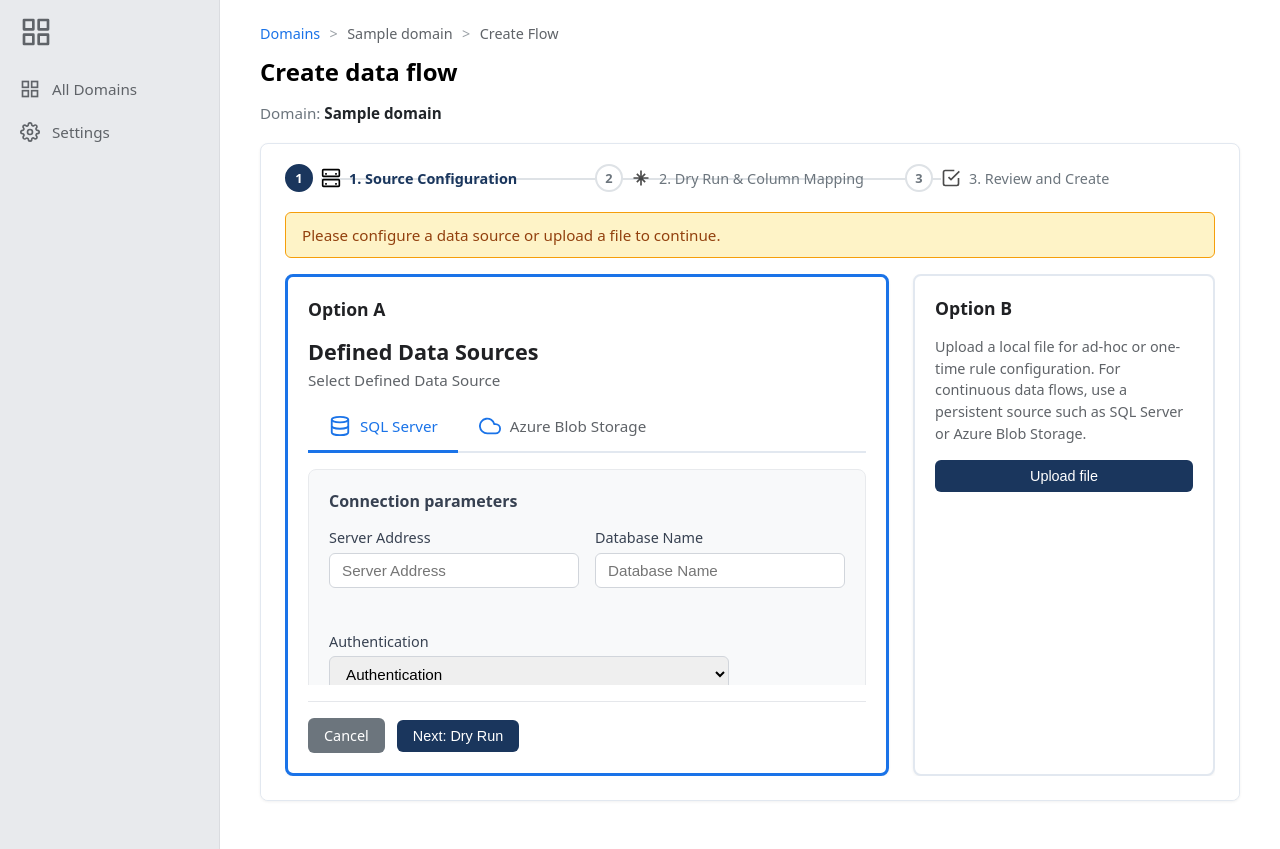
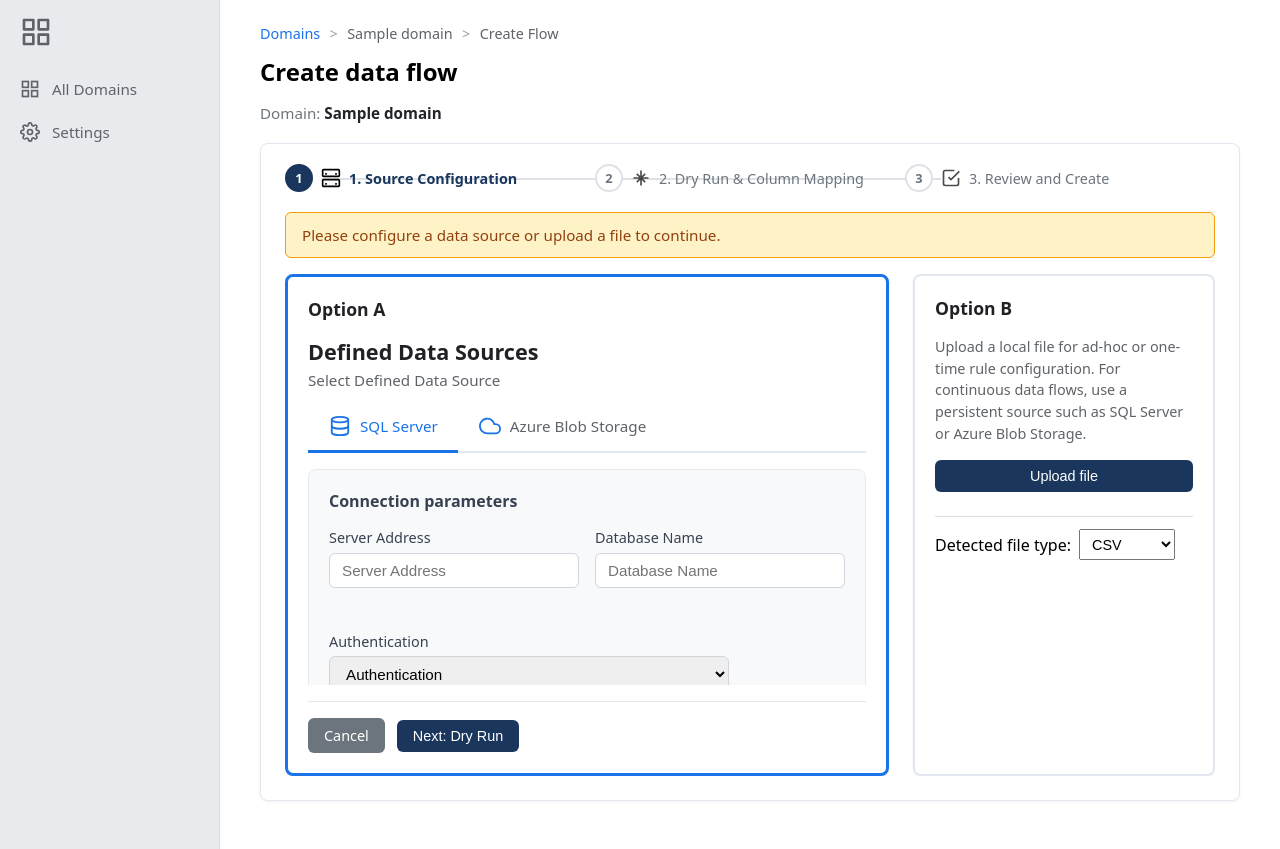
Before and after one commit to dssocool/test001, a Flask app: page /domains/1/flows/new in a window 1280 px wide. Run offline with Flask 3, Linux system fonts and the light colour scheme; tables that the repository leaves empty hold one stand-in row (values such as "Sample post").

Commit message:
Add local file type configuration and UI enhancements for flow creation
- Implemented a new endpoint to update local file configuration (file type, delimiter, etc.) after upload, allowing users to adjust settings dynamically.
- Enhanced the flow creation template to display detected file type options and allow users to select from various formats (CSV, JSON, XML, Parquet).
- Updated JavaScript to handle changes in file type selection and communicate updates to the server, improving user experience and flexibility.
- Added CSS styles for new UI elements related to file type selection, ensuring a cohesive design with existing components.

```diff
--- a/app/routes/flows.py
+++ b/app/routes/flows.py
@@ -94,6 +94,10 @@ def _handle_step1_local_upload(domain_id):
         "delimiter": delimiter,
         "has_header": has_header,
         "end_of_record": end_of_record,
+        "detected_file_type": detected.get("file_type", "csv"),
+        "detected_delimiter": detected.get("delimiter", ","),
+        "detected_has_header": detected.get("has_header", True),
+        "detected_end_of_record": detected.get("end_of_record", "\n"),
     }
     session[SESSION_TEMP_DIR] = subdir
     return True
@@ -108,7 +112,46 @@ def upload_local(domain_id):
     if not _handle_step1_local_upload(domain_id):
         return jsonify({"ok": False, "error": "No file or invalid file"}), 400
     cfg = session.get(SESSION_FLOW_CONFIG) or {}
-    return jsonify({"ok": True, "filename": cfg.get("upload_name", "")})
+    detected = {
+        "file_type": cfg.get("detected_file_type", cfg.get("file_type", "csv")),
+        "delimiter": cfg.get("detected_delimiter", cfg.get("delimiter", ",")),
+        "has_header": cfg.get("detected_has_header", True),
+        "end_of_record": cfg.get("detected_end_of_record", "\n"),
+    }
+    return jsonify({
+        "ok": True,
+        "filename": cfg.get("upload_name", ""),
+        "file_type": cfg.get("file_type", "csv"),
+        "delimiter": cfg.get("delimiter", ","),
+        "has_header": cfg.get("has_header", True),
+        "end_of_record": cfg.get("end_of_record", "\n"),
+        "detected": detected,
+    })
+
+
+@flows_bp.route("/update-local-config", methods=["POST"])
+def update_local_config(domain_id):
+    """Update local file config (file_type, delimiter, etc.) in session. Used when user adjusts file type after upload."""
+    domain = get_domain(current_app, domain_id)
+    if not domain:
+        return jsonify({"ok": False, "error": "Domain not found"}), 404
+    cfg = session.get(SESSION_FLOW_CONFIG) or {}
+    if cfg.get("source_type") != "local":
+        return jsonify({"ok": False, "error": "Not a local file flow"}), 400
+    data = request.get_json(silent=True) or {}
+    if "file_type" in data:
+        v = (data.get("file_type") or "csv").strip().lower()
+        if v in ("csv", "json", "xml", "parquet"):
+            cfg["file_type"] = v
+    if "delimiter" in data:
+        cfg["delimiter"] = data["delimiter"] if data["delimiter"] is not None else ","
+    if "has_header" in data:
+        cfg["has_header"] = data["has_header"] in (True, "true", "1", "yes")
+    if "end_of_record" in data:
+        e = (data.get("end_of_record") or "\n")
+        cfg["end_of_record"] = "\r\n" if e in ("\r\n", "crlf", "windows") else "\n"
+    session[SESSION_FLOW_CONFIG] = cfg
+    return jsonify({"ok": True})
 
 
 @flows_bp.route("/run-dry-run", methods=["POST"])
--- a/app/static/css/style.css
+++ b/app/static/css/style.css
@@ -151,6 +151,9 @@ form textarea { min-height: 100px; }
 .step1-upload-btn { width: 100%; margin-bottom: 0.5rem; }
 .step1-uploaded-filename { margin: 0; font-size: 0.9rem; color: #137333; }
 .step1-uploaded-filename.error { color: #d93025; }
+.step1-file-type-wrap { margin-top: 1rem; padding-top: 0.75rem; border-top: 1px solid #e0e0e0; display: flex; flex-wrap: wrap; align-items: center; gap: 0.5rem; }
+.step1-file-type-label { font-weight: 500; }
+.step1-file-type-select { min-width: 6rem; padding: 0.35rem 0.5rem; font-size: 0.9rem; }
 
 .defined-sources-title { margin: 0 0 0.25rem; font-size: 1.35rem; font-weight: 700; color: #202124; }
 .defined-sources-subtitle { margin: 0 0 0.75rem; font-size: 0.95rem; color: #5f6368; }
--- a/app/templates/flow_create.html
+++ b/app/templates/flow_create.html
@@ -167,6 +167,15 @@
     <input type="file" id="step1-local-file" name="file" accept=".csv,.txt,.json,.xml,.parquet" class="step1-local-file-input" aria-label="Choose file">
     <button type="button" id="step1-upload-file-btn" class="btn btn-primary step1-upload-btn">Upload file</button>
     <p id="step1-uploaded-filename" class="step1-uploaded-filename" {% if not (flow_config.source_type == 'local' and flow_config.get('upload_name')) %}hidden{% endif %}>{% if flow_config.source_type == 'local' and flow_config.get('upload_name') %}Uploaded: {{ flow_config.upload_name }}{% endif %}</p>
+    <div id="step1-file-type-wrap" class="step1-file-type-wrap" {% if not (flow_config.source_type == 'local' and flow_config.get('upload_name')) %}hidden{% endif %}>
+      <label for="step1-local-file-type" class="step1-file-type-label">Detected file type:</label>
+      <select id="step1-local-file-type" name="local_file_type" class="step1-file-type-select" aria-label="File type">
+        <option value="csv" {% if (flow_config.get('file_type') or 'csv') == 'csv' %}selected{% endif %}>CSV</option>
+        <option value="json" {% if flow_config.get('file_type') == 'json' %}selected{% endif %}>JSON</option>
+        <option value="xml" {% if flow_config.get('file_type') == 'xml' %}selected{% endif %}>XML</option>
+        <option value="parquet" {% if flow_config.get('file_type') == 'parquet' %}selected{% endif %}>Parquet</option>
+      </select>
+    </div>
   </div>
 </div>
 </div>
@@ -551,6 +560,7 @@
   var step1TempDir = '';
   var localFileUploaded = {{ 'true' if (flow_config.source_type == 'local' and flow_config.get('upload_name') and temp_dir) else 'false' }};
   var uploadLocalUrl = {{ url_for('flows_bp.upload_local', domain_id=domain.id)|tojson }};
+  var updateLocalConfigUrl = {{ url_for('flows_bp.update_local_config', domain_id=domain.id)|tojson }};
 
   function hasSourceConfigured() {
     return (step1Config.source_type && step1TempDir) || localFileUploaded;
@@ -649,6 +659,12 @@
               uploadedFilenameEl.removeAttribute('hidden');
               uploadedFilenameEl.classList.remove('error');
             }
+            var typeWrap = document.getElementById('step1-file-type-wrap');
+            var typeSelect = document.getElementById('step1-local-file-type');
+            if (typeWrap) {
+              typeWrap.removeAttribute('hidden');
+              if (typeSelect && data.file_type) typeSelect.value = data.file_type;
+            }
             document.querySelectorAll('.step1-card[data-step1-card]').forEach(function(c) {
               c.classList.remove('step1-card-selected');
               c.setAttribute('aria-pressed', c.getAttribute('data-step1-card') === 'b' ? 'true' : 'false');
@@ -673,6 +689,17 @@
           }
         });
       localFileInput.value = '';
+    });
+  }
+  var localFileTypeSelect = document.getElementById('step1-local-file-type');
+  if (localFileTypeSelect) {
+    localFileTypeSelect.addEventListener('change', function() {
+      var fileType = this.value;
+      fetch(updateLocalConfigUrl, {
+        method: 'POST',
+        headers: { 'Content-Type': 'application/json' },
+        body: JSON.stringify({ file_type: fileType })
+      }).then(function(r) { return r.json(); }).catch(function() {});
     });
   }
 
```
